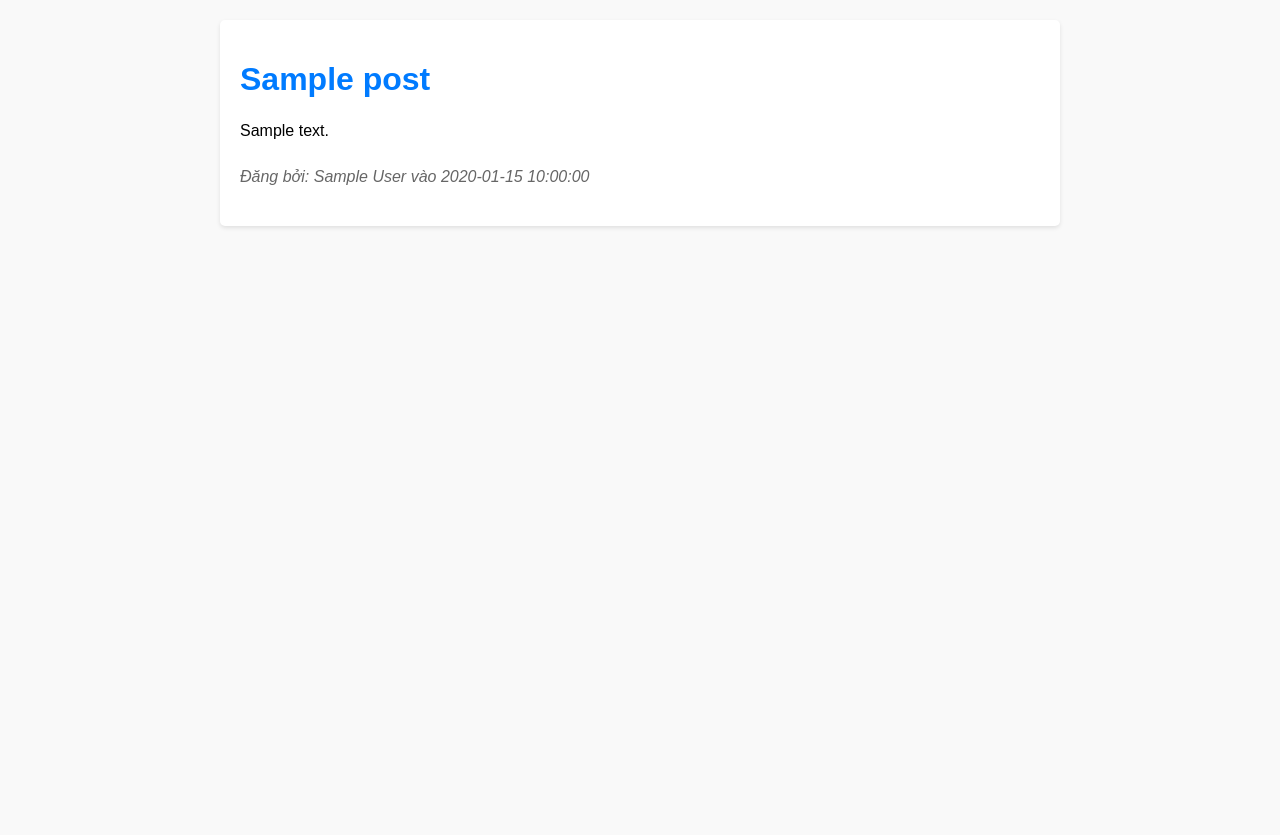
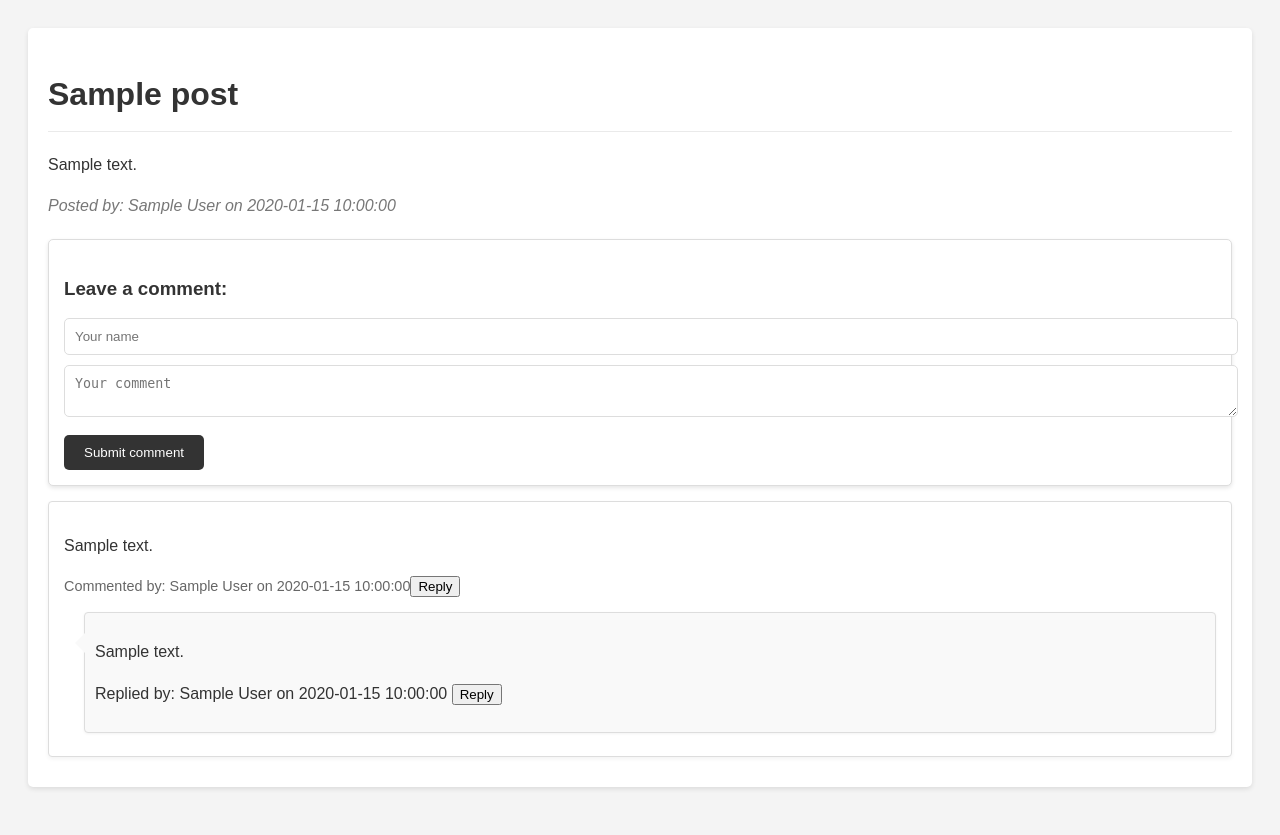
Before and after one commit to alarmtran/backendfunction, a PHP site: page /post_detail.php?id=1 in a window 1280 px wide. Before the commit the page ends 228 px from the top, so only its background shows below. Run offline with PHP 8.4, Linux system fonts and the light colour scheme; tables that the repository leaves empty or names only in its code hold one stand-in row (values such as "Sample post").

Commit message:
Last Update
Update Comment & Reply Comment function

```diff
--- a/post_detail.php
+++ b/post_detail.php
@@ -3,16 +3,44 @@
 <head>
     <meta charset="UTF-8">
     <title>Chi Tiết Bài Viết</title>
-    <link rel="stylesheet" href="style.css"> <!-- Liên kết tới style.css -->
+    <link rel="stylesheet" href="style.css"> <!-- Link to style.css -->
+    <script>
+        function toggleReplyForm(commentId, parentId = null) {
+            // Toggle the reply form visibility and set the parent_id value
+            var form = document.getElementById('reply-form-' + commentId);
+            if (form) {
+                var parentInput = form.querySelector("input[name='parent_id']");
+                parentInput.value = parentId; // If parentId is null, the value will be set to empty, which is okay for a new top-level reply
+                form.style.display = form.style.display === 'none' || form.style.display === '' ? 'block' : 'none';
+            }
+        }
+    </script>
 </head>
 <body>
     <?php
-    include 'db.php'; // Sử dụng kết nối cơ sở dữ liệu đã thiết lập
+    include 'db.php'; // Include database connection
+
+    // Function to display replies recursively
+    function displayReplies($conn, $comment_id, $parent_id = null, $level = 0) {
+        $reply_sql = "SELECT * FROM replies WHERE comment_id = $comment_id" . ($parent_id ? " AND parent_id = $parent_id" : " AND parent_id IS NULL") . " ORDER BY created_at DESC";
+        $reply_result = $conn->query($reply_sql);
+
+        if ($reply_result->num_rows > 0) {
+            echo "<div class='replies level-$level'>";
+            while($reply = $reply_result->fetch_assoc()) {
+                echo "<div class='reply'>";
+                echo "<p>" . htmlspecialchars($reply["content"]) . "</p>";
+                echo "<p class='reply-meta'>Replied by: " . htmlspecialchars($reply["author"]) . " on " . $reply["created_at"];
+                echo " <button onclick='toggleReplyForm(" . $comment_id . ", " . $reply['id'] . ")'>Reply</button></p>";
+                displayReplies($conn, $comment_id, $reply['id'], $level + 1);
+                echo "</div>"; // End of .reply
+            }
+            echo "</div>"; // End of .replies
+        }
+    }
 
     if(isset($_GET['id']) && is_numeric($_GET['id'])) {
         $post_id = $_GET['id'];
-
-        // Truy vấn cơ sở dữ liệu để lấy thông tin bài viết
         $sql = "SELECT title, content, author, created_at FROM posts WHERE id = $post_id";
         $result = $conn->query($sql);
 
@@ -21,13 +49,52 @@
             echo "<div class='post-detail'>";
             echo "<h1>" . htmlspecialchars($row["title"]) . "</h1>";
             echo "<p>" . nl2br(htmlspecialchars($row["content"])) . "</p>";
-            echo "<p class='post-meta'>Đăng bởi: " . htmlspecialchars($row["author"]) . " vào " . $row["created_at"] . "</p>";
-            echo "</div>";
+            echo "<p class='post-meta'>Posted by: " . htmlspecialchars($row["author"]) . " on " . $row["created_at"] . "</p>";
+
+            echo "<div class='comment-form'>";
+            echo "<h3>Leave a comment:</h3>";
+            echo "<form action='post_comment.php' method='post'>";
+            echo "<input type='hidden' name='post_id' value='" . $post_id . "'>";
+            echo "<input type='text' name='author' placeholder='Your name' required>";
+            echo "<textarea name='content' placeholder='Your comment' required></textarea>";
+            echo "<button type='submit'>Submit comment</button>";
+            echo "</form>";
+            echo "</div>"; // End of .comment-form
+
+            $comment_sql = "SELECT * FROM comments WHERE post_id = $post_id ORDER BY created_at DESC";
+            $comment_result = $conn->query($comment_sql);
+
+            if ($comment_result->num_rows > 0) {
+                echo "<div class='comments-section'>";
+                while($comment = $comment_result->fetch_assoc()) {
+                    echo "<div class='comment'>";
+                    echo "<p>" . htmlspecialchars($comment["content"]) . "</p>";
+                    echo "<p class='comment-meta'>Commented by: " . htmlspecialchars($comment["author"]) . " on " . $comment["created_at"];
+                    echo "<button onclick='toggleReplyForm(" . $comment['id'] . ")'>Reply</button></p>";
+
+                    displayReplies($conn, $comment['id']);
+
+                    echo "<div class='reply-form' id='reply-form-" . $comment['id'] . "' style='display:none;'>";
+                    echo "<form action='post_reply.php' method='post'>";
+                    echo "<input type='hidden' name='comment_id' value='" . $comment['id'] . "'>";
+                    echo "<input type='hidden' name='parent_id' value=''>";
+                    echo "<input type='text' name='author' placeholder='Your name' required>";
+                    echo "<textarea name='content' placeholder='Your reply' required></textarea>";
+                    echo "<button type='submit'>Submit reply</button>";
+                    echo "</form>";
+                    echo "</div>"; // End of .reply-form
+                    echo "</div>"; // End of .comment
+                }
+                echo "</div>"; // End of .comments-section
+            } else {
+                echo "<p>No comments yet.</p>";
+            }
+            echo "</div>"; // End of .post-detail
         } else {
-            echo "<p>Bài viết không tồn tại.</p>";
+            echo "<p>The post does not exist.</p>";
         }
     } else {
-        echo "<p>ID bài viết không hợp lệ.</p>";
+        echo "<p>Invalid post ID.</p>";
     }
     $conn->close();
     ?>
--- a/style.css
+++ b/style.css
@@ -1,101 +1,164 @@
-/* Cài đặt cơ bản cho body */
+/* Đặt kiểu chung cho body */
 body {
     font-family: Arial, sans-serif;
-    background-color: #f9f9f9;
-    margin: 0;
-    padding: 0;
+    line-height: 1.6;
+    background: #f4f4f4;
+    padding: 20px;
+    color: #333;
 }
 
-/* Header và các liên kết */
-header {
-    background-color: #007bff;
-    color: #ffffff;
+/* Kiểu cho chi tiết bài viết */
+.post-detail {
+    background: #ffffff;
     padding: 20px;
-    text-align: center;
+    margin-bottom: 20px;
+    border-radius: 5px;
+    box-shadow: 0 2px 5px rgba(0,0,0,0.1);
 }
 
-header p, header h1 {
-    margin: 0;
-    padding: 0;
+/* Tiêu đề bài viết */
+.post-detail h1 {
+    border-bottom: 1px solid #eaeaea;
+    padding-bottom: 10px;
+    margin-bottom: 20px;
 }
 
-header a {
-    color: #ffffff;
-    text-decoration: none;
-    margin-left: 15px;
+/* Thông tin meta của bài viết */
+.post-meta {
+    color: #777;
+    font-style: italic;
+    margin-bottom: 20px;
 }
 
-/* Các bài viết */
-.post {
-    background-color: #ffffff;
-    border: 1px solid #ddd;
-    margin: 20px;
+/* Form để lại bình luận */
+.comment-form {
+    background: #fb1717;
     padding: 20px;
+    margin-bottom: 20px;
     border-radius: 5px;
+    box-shadow: 0 2px 5px rgba(0,0,0,0.1);
 }
 
-.post h3 {
-    color: #007bff;
+.comment-form h3 {
+    margin-bottom: 15px;
 }
 
-.post p {
-    line-height: 1.6;
-}
-
-/* Form đăng nhập và đăng ký */
-form {
-    width: 300px;
-    margin: 20px auto;
-    background-color: #fff;
-    padding: 20px;
-    border-radius: 5px;
-    box-shadow: 0 0 10px rgba(0,0,0,0.1);
-}
-
-input[type=text], input[type=password] {
-    width: calc(100% - 22px);
+.comment-form input[type="text"],
+.comment-form textarea {
+    width: 100%;
     padding: 10px;
-    margin-top: 5px;
-    margin-bottom: 20px;
+    margin-bottom: 10px;
     border: 1px solid #ddd;
     border-radius: 5px;
 }
 
-input[type=submit] {
-    width: 100%;
-    padding: 10px;
+.comment-form button {
+    padding: 10px 20px;
     border: none;
-    background-color: #007bff;
+    background: #333;
     color: white;
+    border-radius: 5px;
     cursor: pointer;
-    border-radius: 5px;
 }
 
-input[type=submit]:hover {
-    background-color: #0056b3;
+.comment-form button:hover {
+    background: #555;
 }
 
-.post-detail {
-    margin: 20px auto;
-    width: 80%;
-    max-width: 800px;
-    background-color: #fff;
-    padding: 20px;
+/* Kiểu cho mỗi bình luận */
+.comment {
+    background: #ffffff;
+    padding: 15px;
+    margin-bottom: 10px;
     border-radius: 5px;
-    box-shadow: 0 2px 4px rgba(0,0,0,0.1);
+    box-shadow: 0 2px 5px rgba(0,0,0,0.1);
+    border-left: 4px solid #007BFF;
 }
 
-.post-detail h1 {
-    color: #007bff;
-    margin-bottom: 20px;
+/* Phần meta của bình luận */
+.comment-meta {
+    color: #666666;
+    font-size: 0.9em;
+    margin-top: 10px;
 }
 
-.post-detail p {
-    line-height: 1.6;
+/* Phong cách cho trả lời (nếu bạn cần) */
+.reply {
+    background: #f9f9f9;
+    padding: 10px;
+    margin-left: 30px;
+    border-radius: 5px;
+    position: relative;
 }
 
-.post-meta {
-    color: #666;
-    font-style: italic;
-    margin-top: 20px;
+.reply:before {
+    content: "";
+    width: 0;
+    height: 0;
+    border-top: 10px solid transparent;
+    border-bottom: 10px solid transparent;
+    border-right:10px solid #f9f9f9;
+    position: absolute;
+    left: -10px;
+    top: 20px;
 }
+/* Định dạng chung cho các comment */
+.comment {
+    border: 1px solid #ddd; /* Đường viền màu xám nhạt */
+    padding: 15px;
+    margin-bottom: 15px; /* Khoảng cách giữa các comment */
+    background-color: #fff; /* Màu nền trắng cho comment */
+    border-radius: 5px; /* Góc tròn cho khung viền */
+    box-shadow: 0 2px 4px rgba(0, 0, 0, 0.1); /* Đổ bóng nhẹ cho từng comment */
+}
+
+/* Nếu bạn muốn bình luận con (trả lời) có định dạng khác, thêm CSS cho .reply tương tự như trên */
+
+/* Nếu bạn cần, định dạng cho comment-form cũng như tương tự */
+.comment-form {
+    border: 1px solid #ddd;
+    padding: 15px;
+    margin-bottom: 15px;
+    background-color: #fff;
+    border-radius: 5px;
+    box-shadow: 0 2px 4px rgba(0, 0, 0, 0.1);
+}
+/* Định kiểu cho bình luận chính */
+.comment {
+    border: 1px solid #ddd;
+    padding: 15px;
+    margin-bottom: 10px;
+    background-color: #fff;
+    border-radius: 4px;
+    box-shadow: 0 2px 4px rgba(0, 0, 0, 0.05);
+}
+
+/* Định kiểu cho container chứa các trả lời */
+.replies-container {
+    margin-top: 10px;
+}
+
+/* Định kiểu cho mỗi phản hồi (reply) */
+.reply {
+    border: 1px solid #ddd;
+    padding: 10px;
+    margin-bottom: 8px;
+    background-color: #f9f9f9;
+    border-radius: 4px;
+    box-shadow: 0 1px 3px rgba(0, 0, 0, 0.05);
+    margin-left: 20px; /* Thụt vào để tạo cấu trúc thảo luận */
+}
+/* Thêm CSS cho phần trả lời có thụt lề phân cấp */
+.reply-level-1 {
+    margin-left: 20px;
+}
+
+.reply-level-2 {
+    margin-left: 40px;
+}
+
+.reply-level-3 {
+    margin-left: 60px;
+}
+
+/* Có thể tiếp tục thêm nhiều lớp phân cấp nếu cần */
```
Also changed, not shown: post_comment.php (added, +29 -0 lines), post_reply.php (added, +44 -0 lines).
